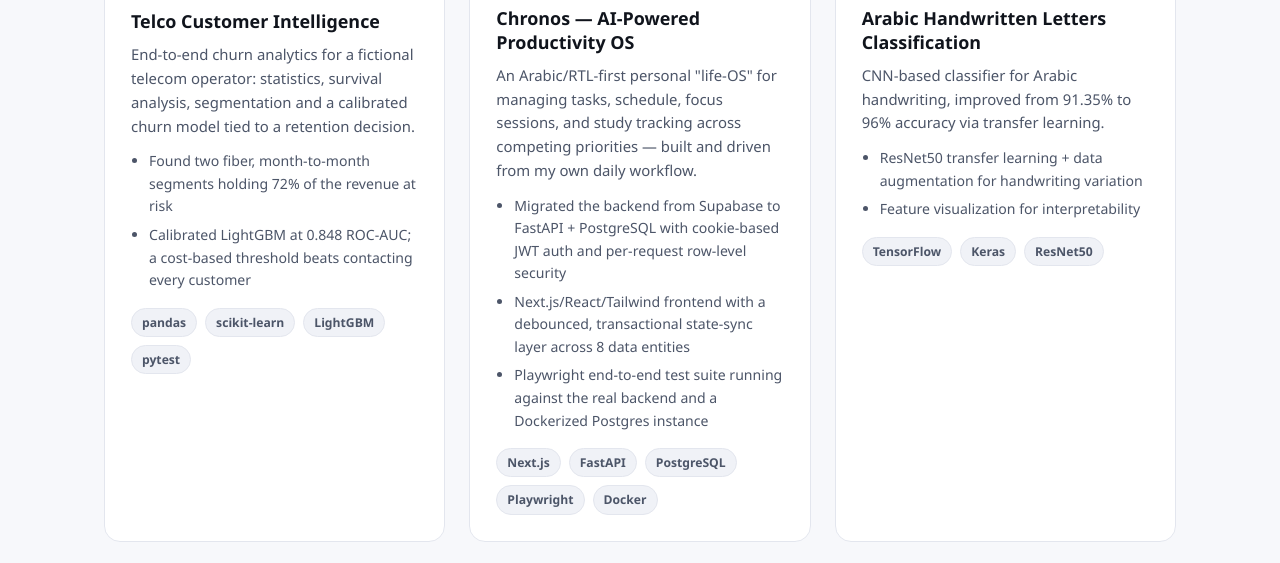
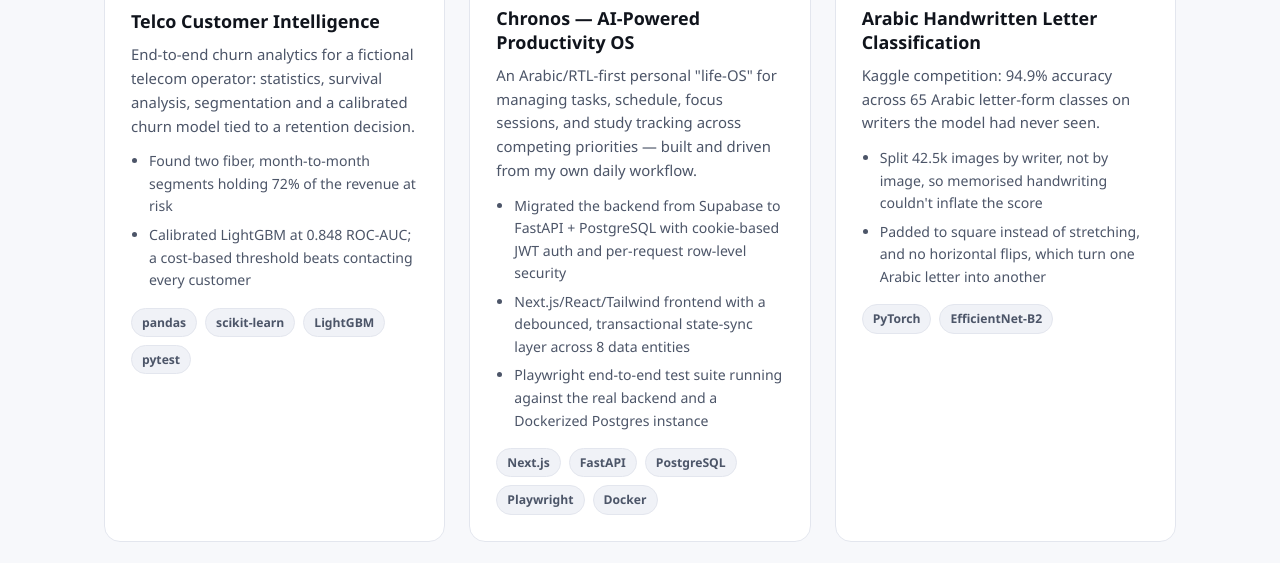
Before and after one commit to MahmoudRobaa/MahmoudRobaa.github.io, a plain HTML site: page index.html in a window 1280 px wide. Shown: the part 2705-3268 px from the top of the page. Drawn offline with Linux system fonts and the light colour scheme.

Commit message:
Show my own Arabic handwriting project (EfficientNet-B2, 94.9%)
Co-Authored-By: Claude Opus 5.5 <noreply@anthropic.com>

```diff
--- a/index.html
+++ b/index.html
@@ -195,14 +195,14 @@
           <div class="project-top">
             <span class="project-tag">Computer Vision</span>
           </div>
-          <h3>Arabic Handwritten Letters Classification</h3>
-          <p>CNN-based classifier for Arabic handwriting, improved from 91.35% to 96% accuracy via transfer learning.</p>
+          <h3>Arabic Handwritten Letter Classification</h3>
+          <p>Kaggle competition: 94.9% accuracy across 65 Arabic letter-form classes on writers the model had never seen.</p>
           <ul class="project-points">
-            <li>ResNet50 transfer learning + data augmentation for handwriting variation</li>
-            <li>Feature visualization for interpretability</li>
+            <li>Split 42.5k images by writer, not by image, so memorised handwriting couldn't inflate the score</li>
+            <li>Padded to square instead of stretching, and no horizontal flips, which turn one Arabic letter into another</li>
           </ul>
           <div class="project-stack">
-            <span>TensorFlow</span><span>Keras</span><span>ResNet50</span>
+            <span>PyTorch</span><span>EfficientNet-B2</span>
           </div>
         </article>
 
```
